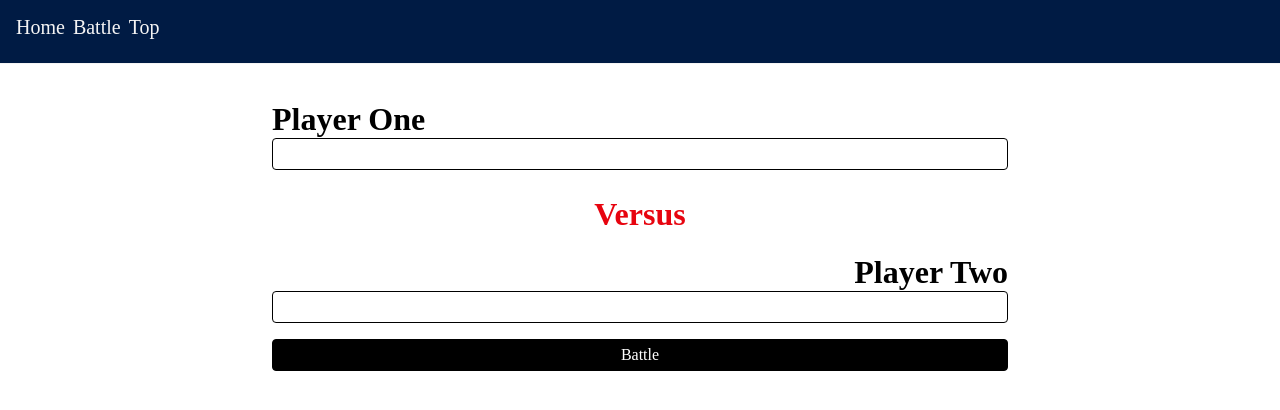
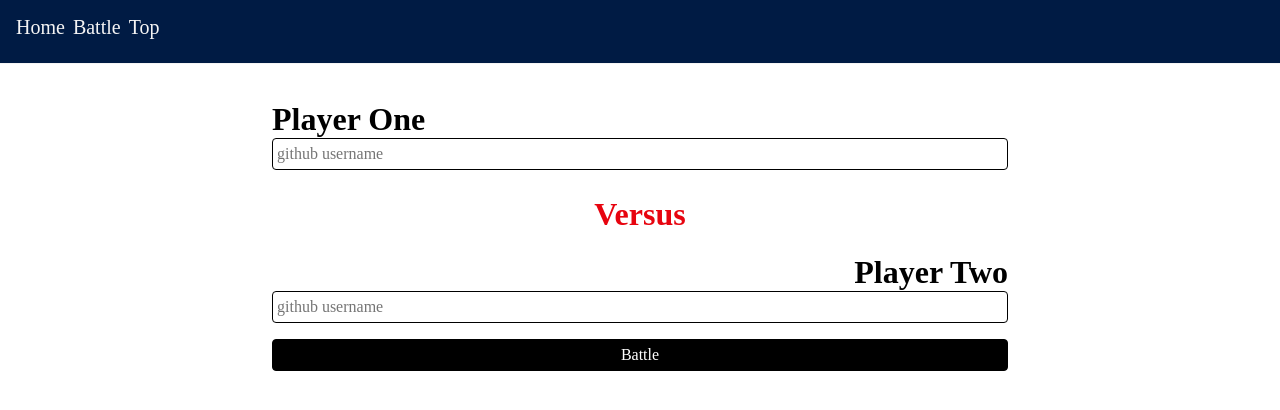
Before and after one commit to tarekgabarin/github_compete, a React (Create React App) app: page / in a window 1280 px wide. Shown: the top 410 px of the page. Built offline with nearby package versions, Linux system fonts and the light colour scheme.

Commit message:
added placeholder text for input text

```diff
--- a/src/components/SelectPlayers/SelectPlayers.js
+++ b/src/components/SelectPlayers/SelectPlayers.js
@@ -9,7 +9,7 @@ function SelectPlayers(props) {
 
                 <div className={'mb1'}>
                     <h1 className={'mb0'}>Player One</h1>
-                    <input type="text" className={'input-reset pa1 w-100 h2 ba b--black br2'}/>
+                    <input type="text" placeholder={'github username'} className={'input-reset pa1 w-100 h2 ba b--black br2'}/>
                 </div>
 
                 <div className="tc dark-red">
@@ -18,7 +18,7 @@ function SelectPlayers(props) {
 
                 <div className={'mb3'}>
                     <h1 className={'mb0 mt0 tr'}>Player Two</h1>
-                    <input type="text" className={'input-reset pa1 w-100 h2 ba b--black br2'}/>
+                    <input type="text" placeholder={'github username'} className={'input-reset pa1 w-100 h2 ba b--black br2'}/>
                 </div>
 
                 <div>
```
